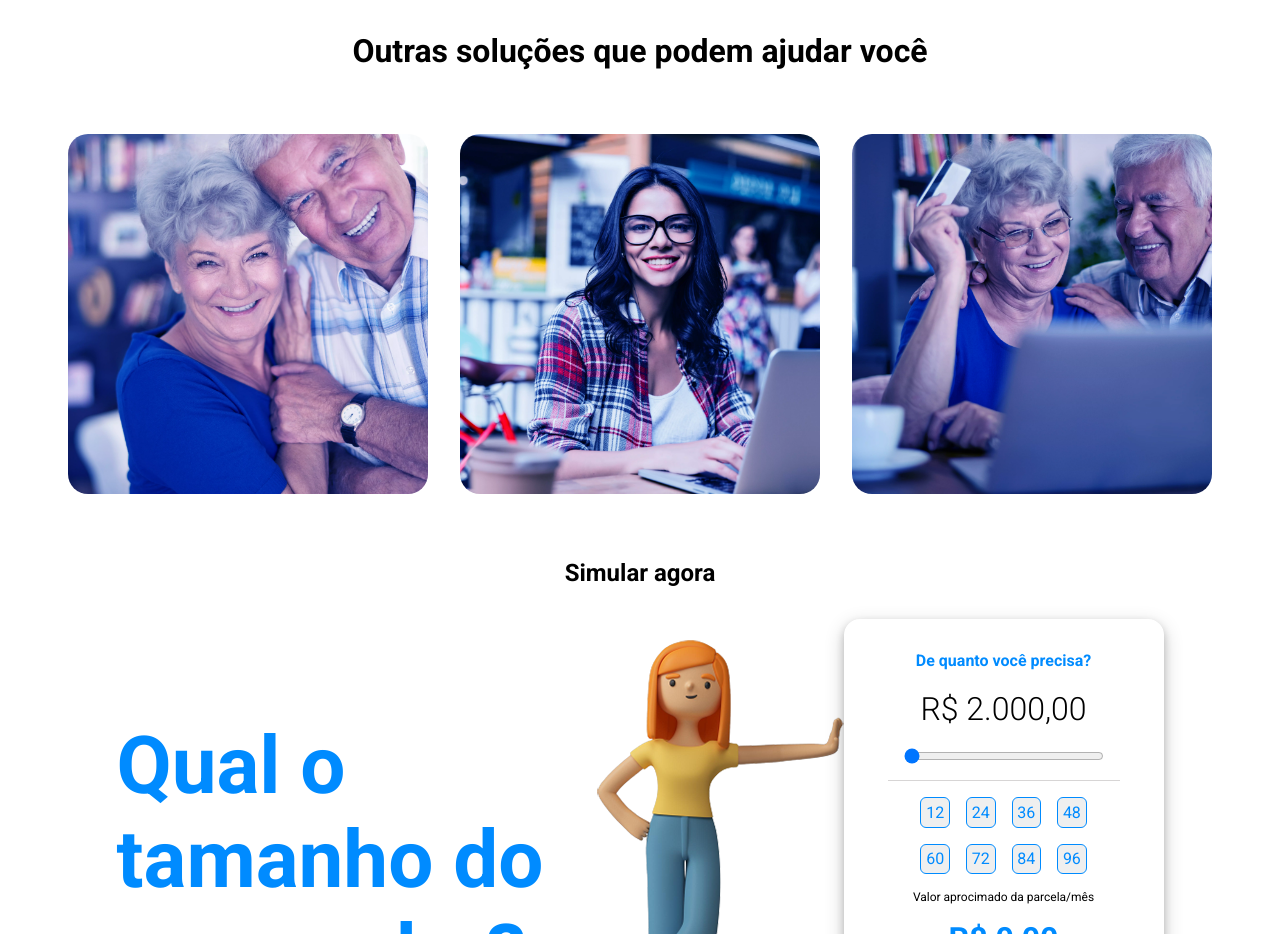
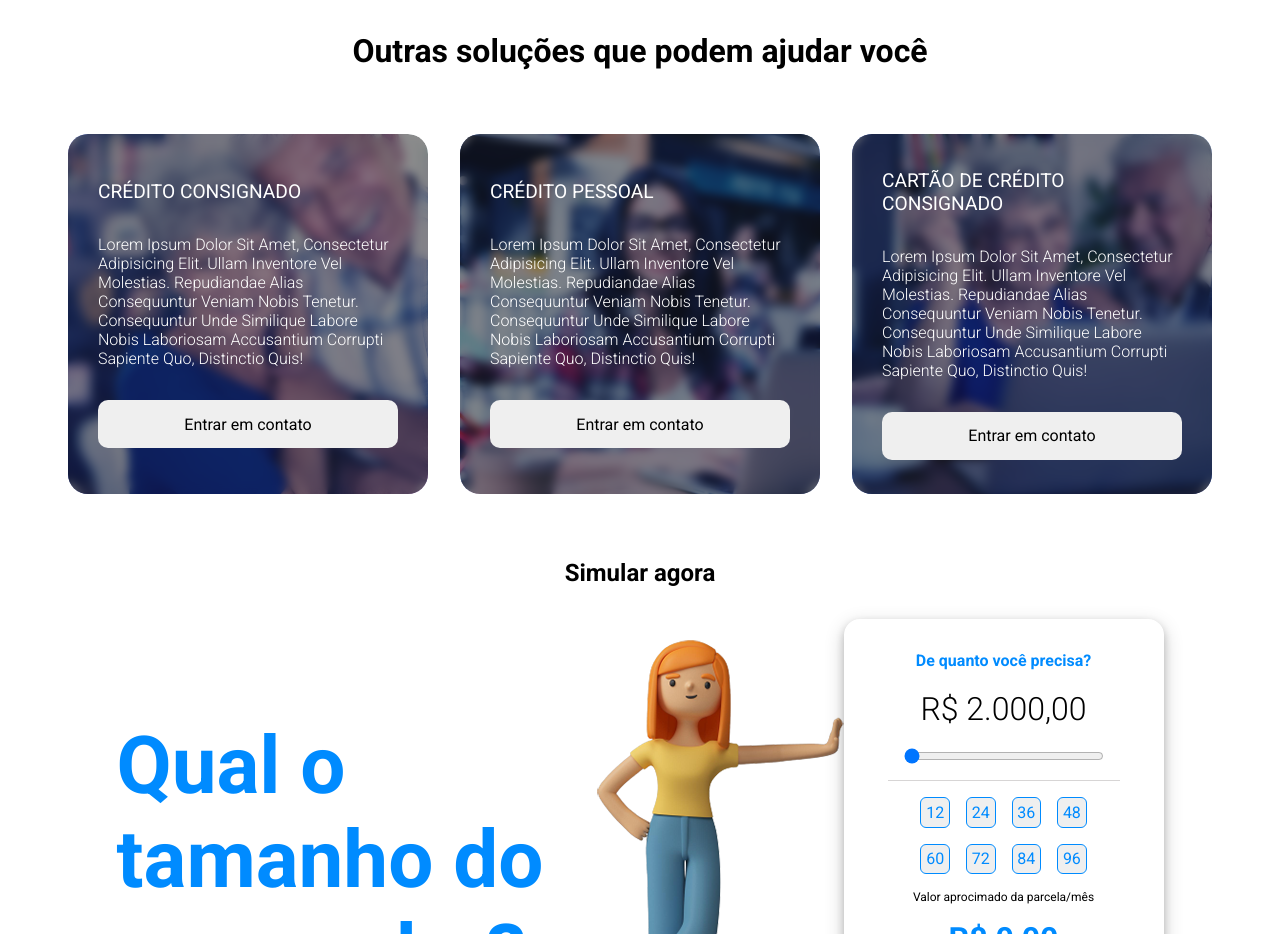
Before and after one commit to Catalendas/Oeste_financeira, a React (Vite) app: page /fgts in a window 1280 px wide. Shown: the part 1160-2094 px from the top of the page. Built offline with nearby package versions, Linux system fonts and the light colour scheme.

Commit message:
modify card

```diff
--- a/src/components/Card/styled.ts
+++ b/src/components/Card/styled.ts
@@ -21,12 +21,12 @@ export const CardContainer = styled.div`
 `
 
 export const CardContent = styled.div`
-        width: 100%;
-        height: 100%;
+        width: 22.5rem;
+        height: 22.5rem;
         top: 0;
-        right: -100%;
+        color: white;
         position: absolute;
-        background: rgba(0, 255, 255, 0.5);
+        background: rgba(27, 27, 27, 0.5);
         backdrop-filter: blur(5px);
         border-radius: 15px;
         padding: 30px;
```
